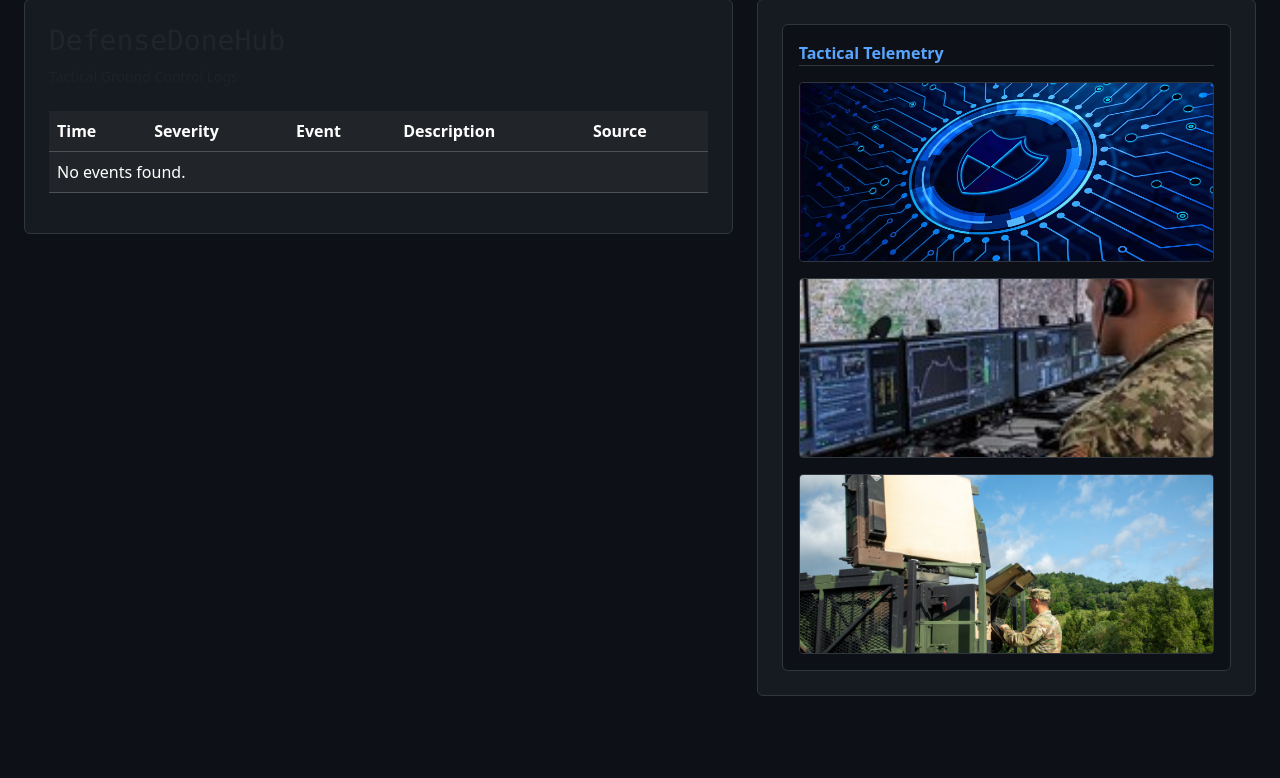
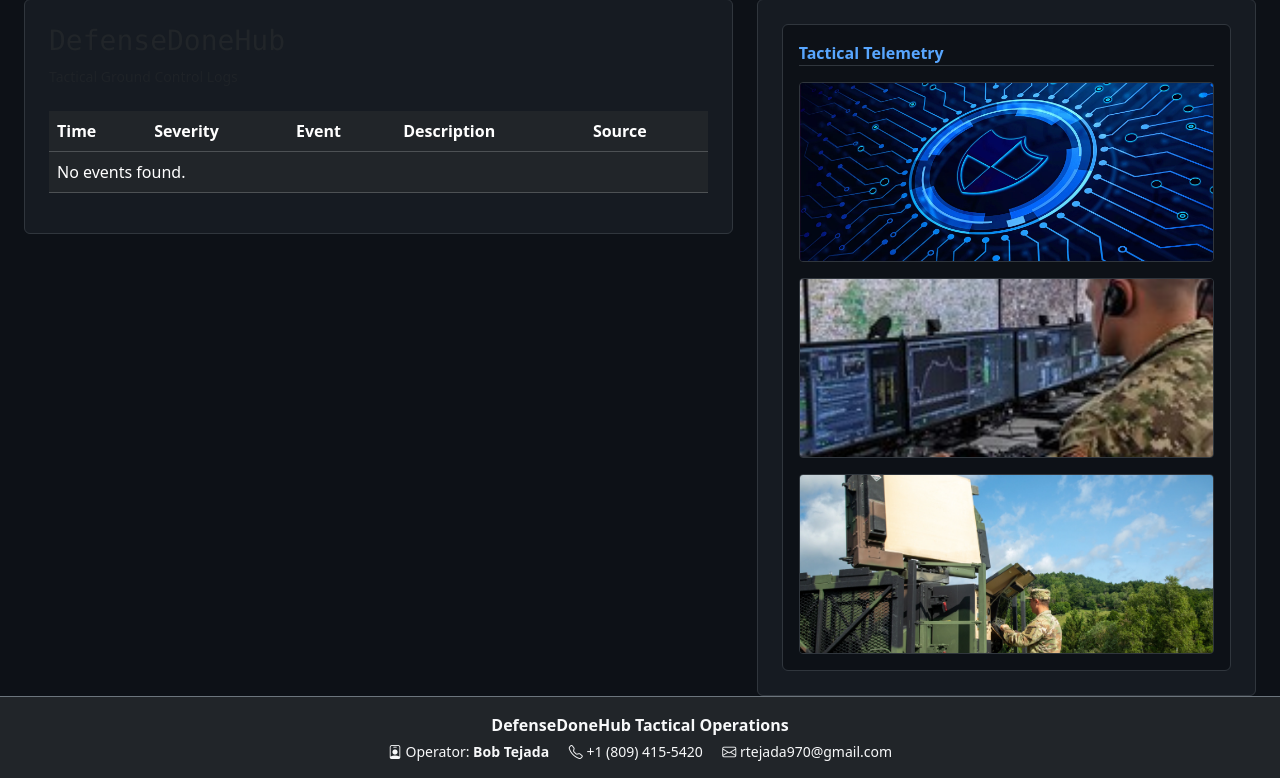
Before and after one commit to BobCyber777/-DefenseDoneHub-Tactical-RF-Event-Pipeline-Milestone-Report, a Django app: page / in a window 1280 px wide. Shown: the part 82-860 px from the top of the page. Before the commit the page ends 778 px from the top, so only its background shows below. Run offline with Django 4.2, Linux system fonts and the light colour scheme.

Commit message:
Clean up master base layout formatting and link errors

```diff
--- a/templates/base.html
+++ b/templates/base.html
@@ -16,99 +16,111 @@
     <link href="https://cdn.jsdelivr.net/npm/bootstrap@5.3.3/dist/css/bootstrap.min.css" rel="stylesheet">
 
     <!-- Bootstrap Icons -->
-    <link rel="stylesheet"
-          href="https://cdn.jsdelivr.net/npm/bootstrap-icons@1.11.3/font/bootstrap-icons.min.css">
+    <link rel="stylesheet" href="https://cdn.jsdelivr.net/npm/bootstrap-icons@1.11.3/font/bootstrap-icons.min.css">
 
     <style>
-
-        body{
-            background:#0d1117;
-            color:white;
-            font-family:system-ui,-apple-system,sans-serif;
+        body {
+            background: #0d1117;
+            color: white;
+            font-family: system-ui, -apple-system, sans-serif;
         }
 
-        .navbar{
-            background:#161b22;
+        .navbar {
+            background: #161b22;
         }
 
-        .card{
-            background:#161b22;
-            border:1px solid #30363d;
+        .card {
+            background: #161b22;
+            border: 1px solid #30363d;
         }
 
-        .table{
-            color:white;
+        .table {
+            color: white;
         }
 
-        code{
-            color:#ff79c6;
+        code {
+            color: #ff79c6;
         }
 
-        .gallery-container{
-            background:#0d1117;
-            border:1px solid #30363d;
-            border-radius:6px;
+        .gallery-container {
+            background: #0d1117;
+            border: 1px solid #30363d;
+            border-radius: 6px;
         }
 
-        .gallery-header{
-            color:#58a6ff;
-            border-bottom:1px solid #30363d;
-            font-weight:bold;
+        .gallery-header {
+            color: #58a6ff;
+            border-bottom: 1px solid #30363d;
+            font-weight: bold;
         }
 
-        .gallery-img{
-            height:180px;
-            object-fit:cover;
-            border-radius:4px;
-            border:1px solid #30363d;
-            transition:.2s;
+        .gallery-img {
+            height: 180px;
+            object-fit: cover;
+            border-radius: 4px;
+            border: 1px solid #30363d;
+            transition: .2s;
         }
 
-        .gallery-img:hover{
-            transform:scale(1.02);
-            border-color:#58a6ff;
+        .gallery-img:hover {
+            transform: scale(1.02);
+            border-color: #58a6ff;
         }
-
     </style>
 
     {% block extra_css %}
     {% endblock %}
-
 </head>
 
 <body>
 
 <nav class="navbar navbar-dark px-3 py-2 border-bottom border-secondary d-flex justify-content-between">
-
     <span class="navbar-brand font-monospace">
-
         <i class="bi bi-shield-lock-fill text-success"></i>
-
         DefenseDoneHub
-
     </span>
 
     <div>
-
         <a href="/" class="btn btn-outline-light btn-sm">Home</a>
-
         <a href="/soc/" class="btn btn-outline-light btn-sm">SOC</a>
-
-        <a href="/demo/" class="btn btn-success btn-sm">
-            Demo
-        </a>
-
+        <a href="/demo/" class="btn btn-success btn-sm">Demo</a>
     </div>
-
 </nav>
 
-{% block content %}
-{% endblock %}
+<body>
 
-<script src="https://cdn.jsdelivr.net/npm/bootstrap@5.3.3/dist/js/bootstrap.bundle.min.js"></script>
+    {% block content %}{% endblock %}
 
-{% block scripts %}
-{% endblock %}
+    <!-- FOOTER -->
+    <footer class="py-3 bg-dark border-top border-secondary text-center text-light">
+    <div class="container">
+        <p class="mb-1 fw-bold">
+            DefenseDoneHub Tactical Operations
+        </p>
+
+        <p class="mb-0 small text-light">
+            <span class="me-3">
+                <i class="bi bi-person-badge"></i>
+                Operator: <strong>Bob Tejada</strong>
+            </span>
+
+            <span class="me-3">
+                <i class="bi bi-telephone"></i>
+                +1 (809) 415-5420
+            </span>
+
+            <span>
+                <i class="bi bi-envelope"></i>
+                rtejada970@gmail.com
+            </span>
+        </p>
+    </div>
+</footer>
+
+
+    <script src="https://cdn.jsdelivr.net/npm/bootstrap@5.3.3/dist/js/bootstrap.bundle.min.js"></script>
+
+    {% block scripts %}{% endblock %}
 
 </body>
 </html>
```
